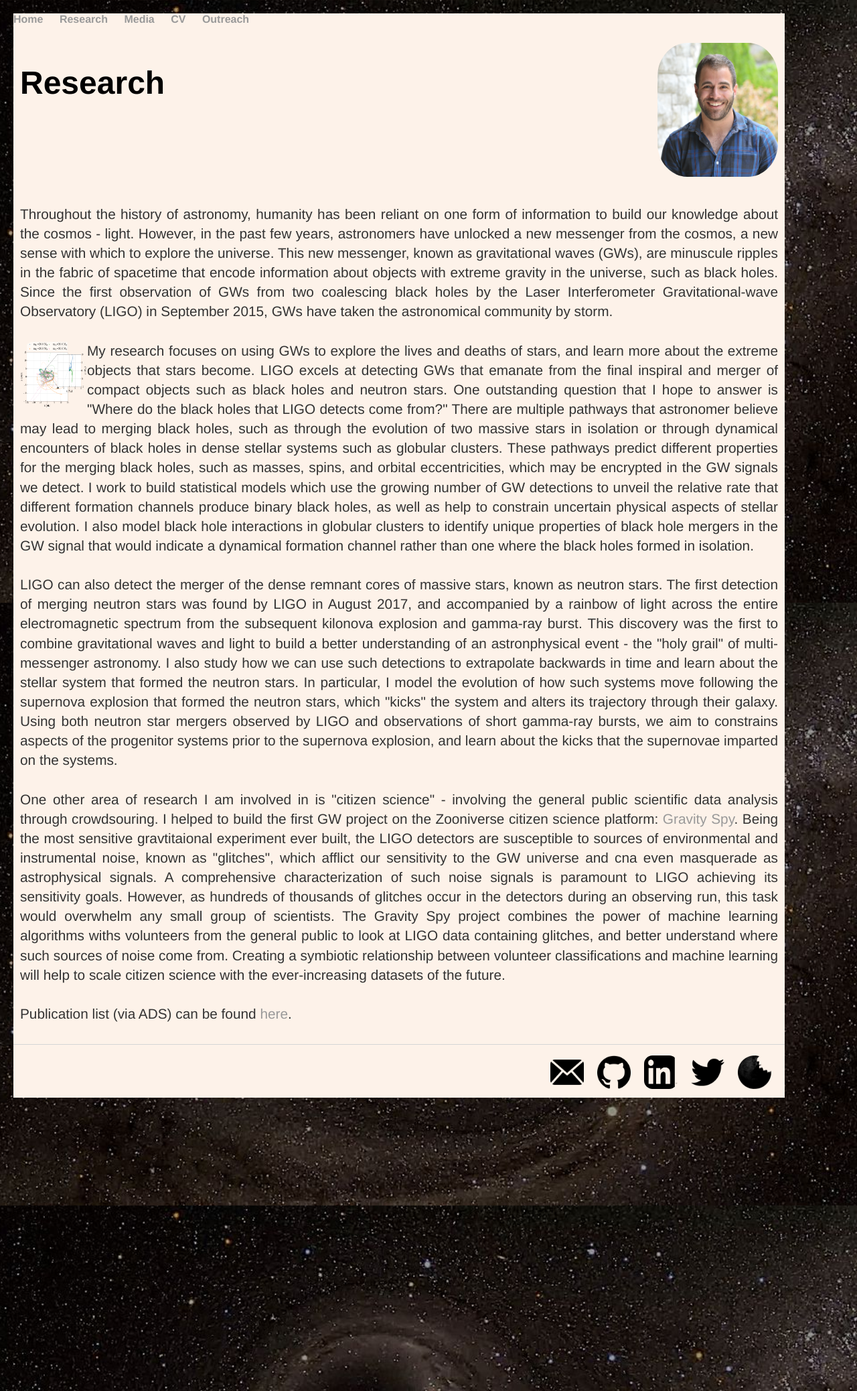
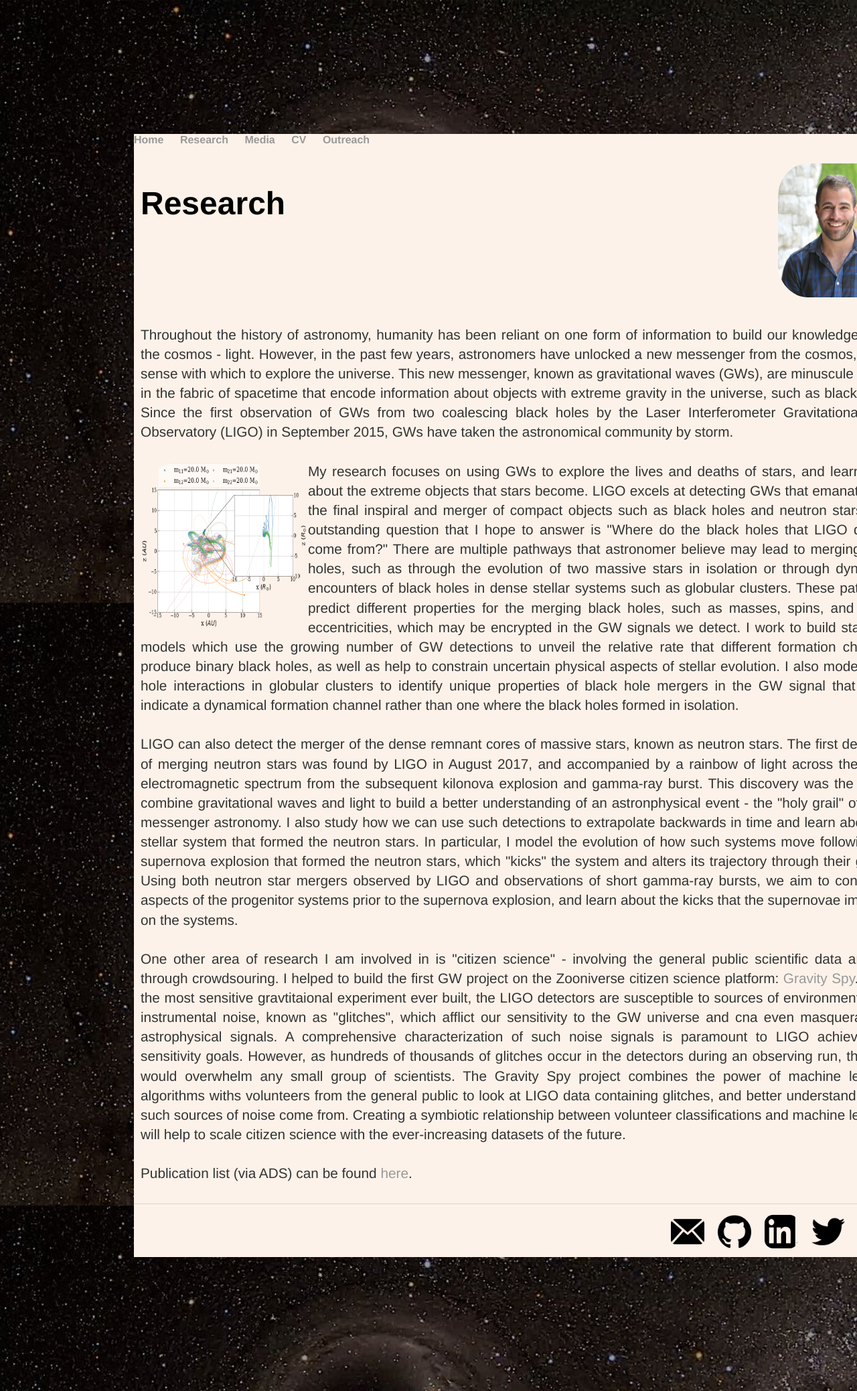
Before and after one commit to michaelzevin/michaelzevin.github.io, a Jekyll site: the page built from research/index.html, in a window 1280 px wide. Shown: the whole page at 67% size. Built offline with Jekyll 4.4.1, drawn with Linux system fonts in a browser that asks for light colours.

Commit message:
more stuf

```diff
--- a/css/main.css
+++ b/css/main.css
@@ -1,6 +1,6 @@
 body {
     background-color: #FDF2E9;
-    margin: 20px;
+    margin: 200px;
     width: 90%;
     padding-bottom: 80px;
 }
--- a/research/index.html
+++ b/research/index.html
@@ -10,7 +10,7 @@ However, in the past few years, astronomers have unlocked a new messenger from t
 This new messenger, known as gravitational waves (GWs), are minuscule ripples in the fabric of spacetime that encode information about objects with extreme gravity in the universe, such as black holes.
 Since the first observation of GWs from two coalescing black holes by the Laser Interferometer Gravitational-wave Observatory (LIGO) in September 2015, GWs have taken the astronomical community by storm.
 <br><br>
-<img src="/assets/research/GC_interaction.png" alt="Binary-binary interaction" style="float:left;width:100px;height:100px;">
+<img src="/assets/research/GC_interaction.png" alt="Binary-binary interaction" style="float:left;width:250px;height:250px;">
 My research focuses on using GWs to explore the lives and deaths of stars, and learn more about the extreme objects that stars become.
 LIGO excels at detecting GWs that emanate from the final inspiral and merger of compact objects such as black holes and neutron stars.
 One outstanding question that I hope to answer is "Where do the black holes that LIGO detects come from?"
```
